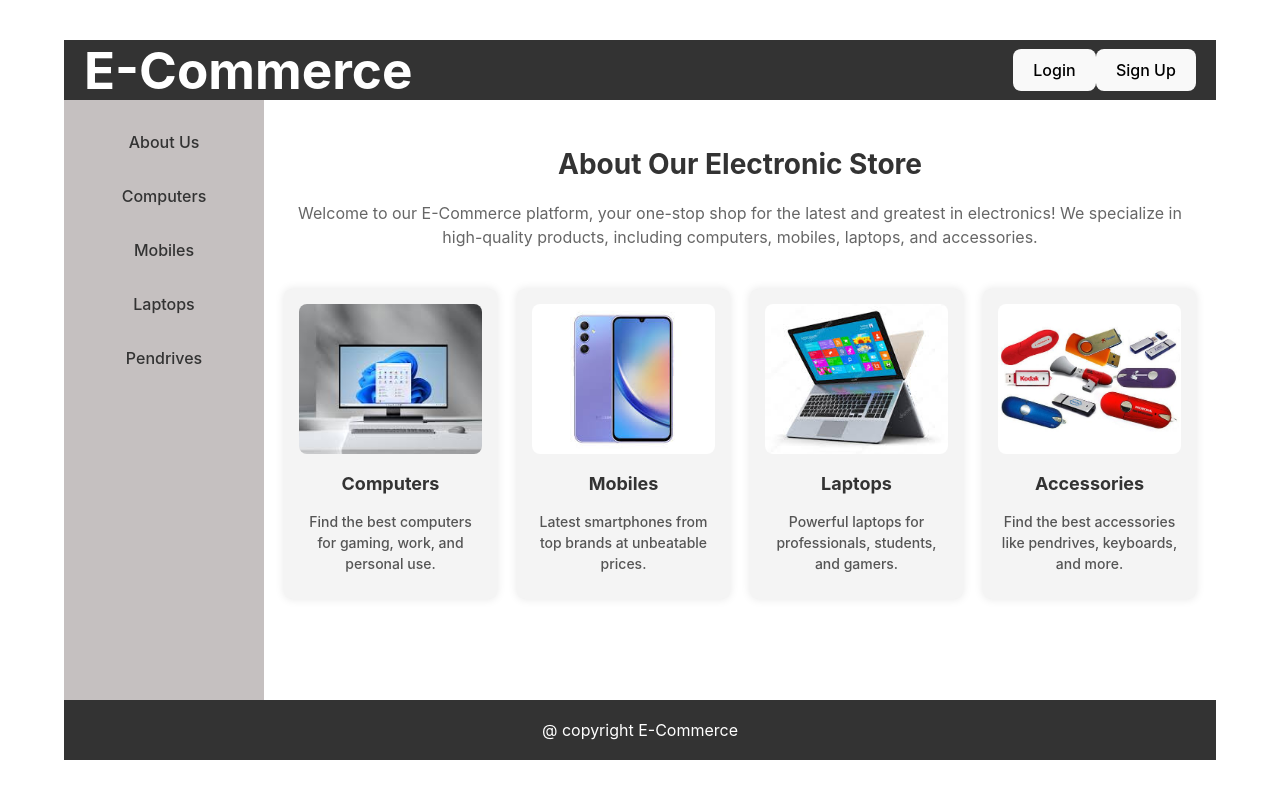
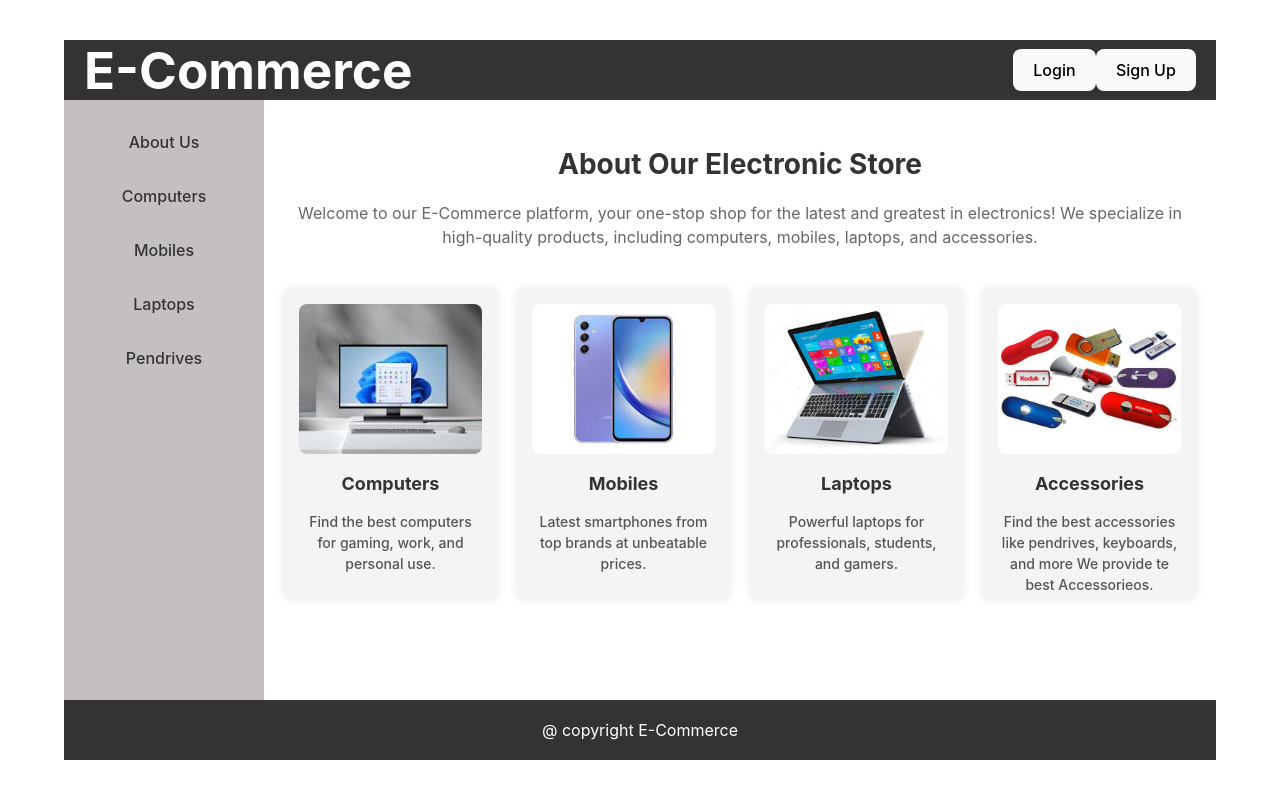
Before and after one commit to Arpit-0908/E-comm-frontend, a React (Vite) app: page / in a window 1280 px wide. Built offline with nearby package versions, Linux system fonts and the light colour scheme.

Commit message:
Update Aboutus.jsx

```diff
--- a/src/components/Aboutus.jsx
+++ b/src/components/Aboutus.jsx
@@ -38,7 +38,7 @@ const AboutUs = () => {
         <div className="about-item">
           <img src="accessories.jpg" alt="Accessories" />
           <h3>Accessories</h3>
-          <p>Find the best accessories like pendrives, keyboards, and more.</p>
+          <p>Find the best accessories like pendrives, keyboards, and more We provide te best Accessorieos.</p>
         </div>
         </Link>
       </div>
```
